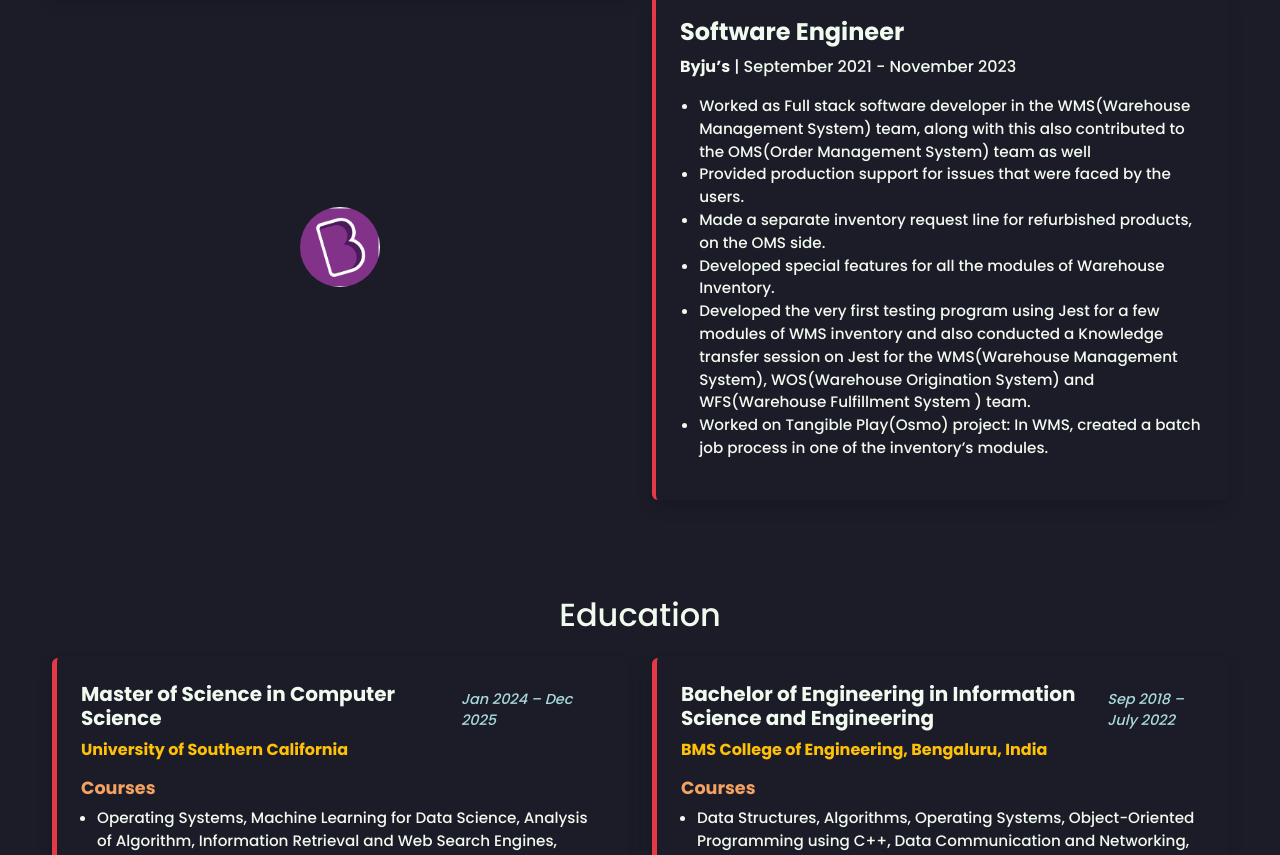
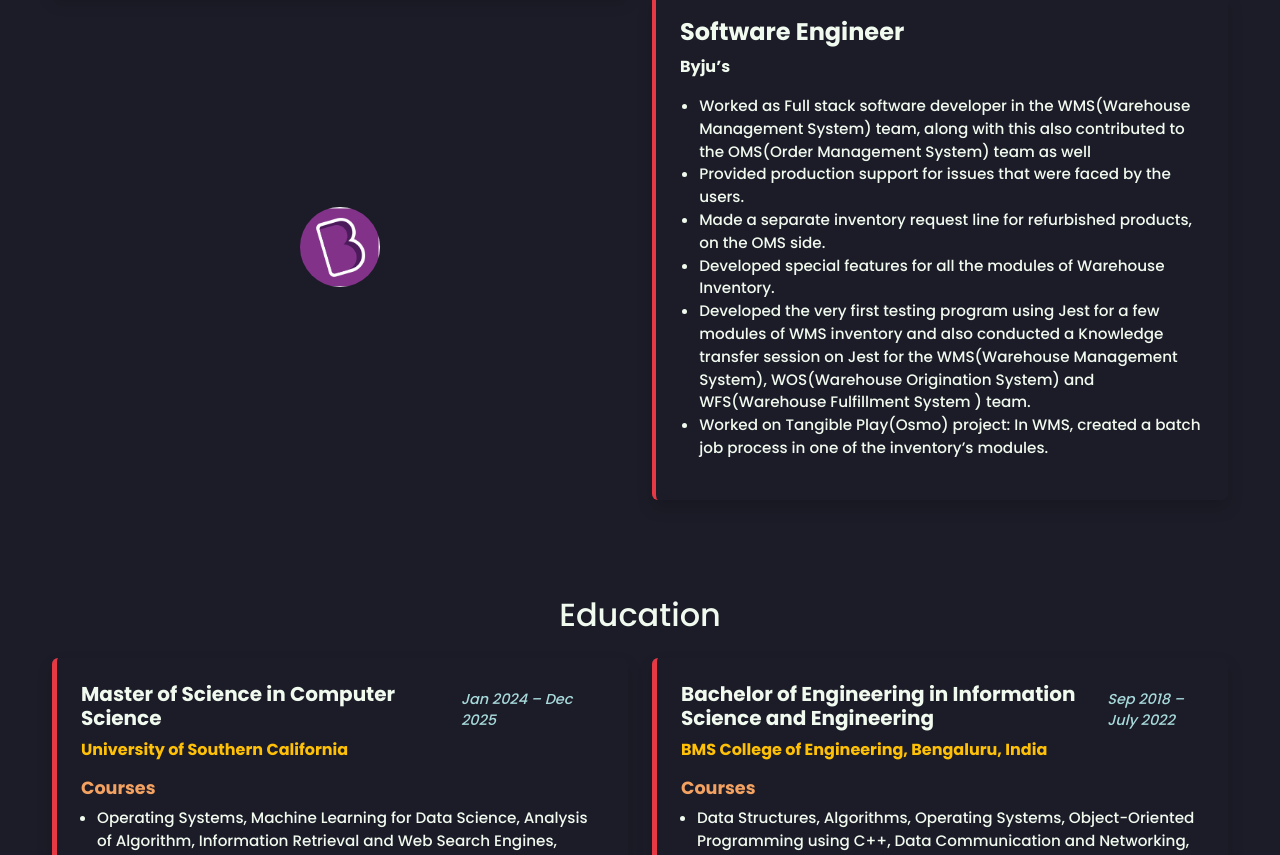
Before and after one commit to bhagat-saloni/saloni, a website: page index.html in a window 1280 px wide. Shown: the part 2710-3565 px from the top of the page. Drawn offline with nearby package versions, Linux system fonts and the light colour scheme.

Commit message:
Update index.html

```diff
--- a/index.html
+++ b/index.html
@@ -284,7 +284,8 @@
                     <div class="col-12 col-md-6 order-md-1">
                         <div class="timeline-content p-4 bg-dark text-light rounded shadow">
                             <h3>Software Engineer</h3>
-                            <p><strong>Byju’s</strong> | September 2021 - November 2023</p>
+                            <!-- <p><strong>Byju’s</strong> | September 2021 - November 2023</p> -->
+                            <p><strong>Byju’s</strong> </p>
                             <ul>
                                 <li>Worked as Full stack software developer in the WMS(Warehouse Management System)
                                     team,
```
